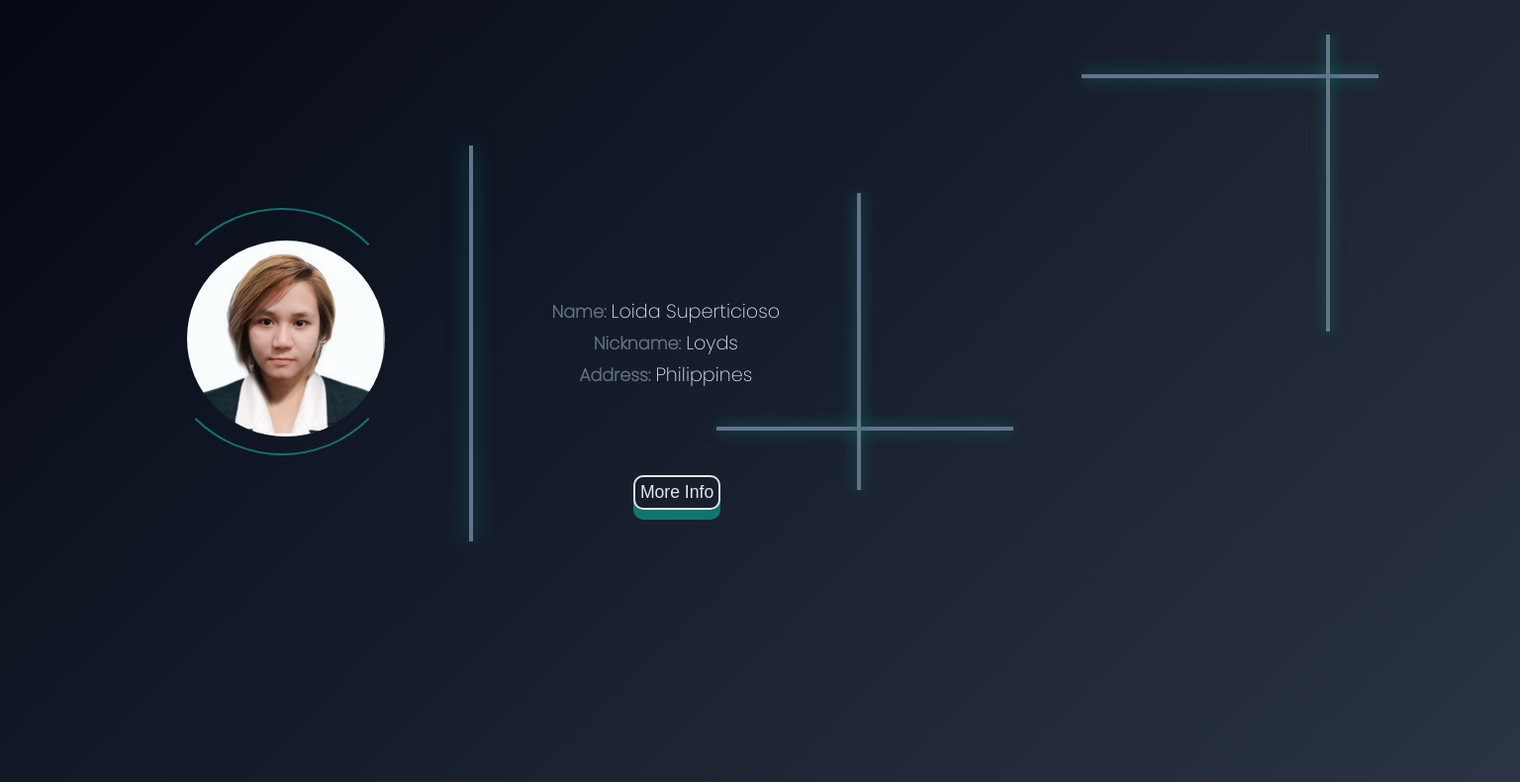
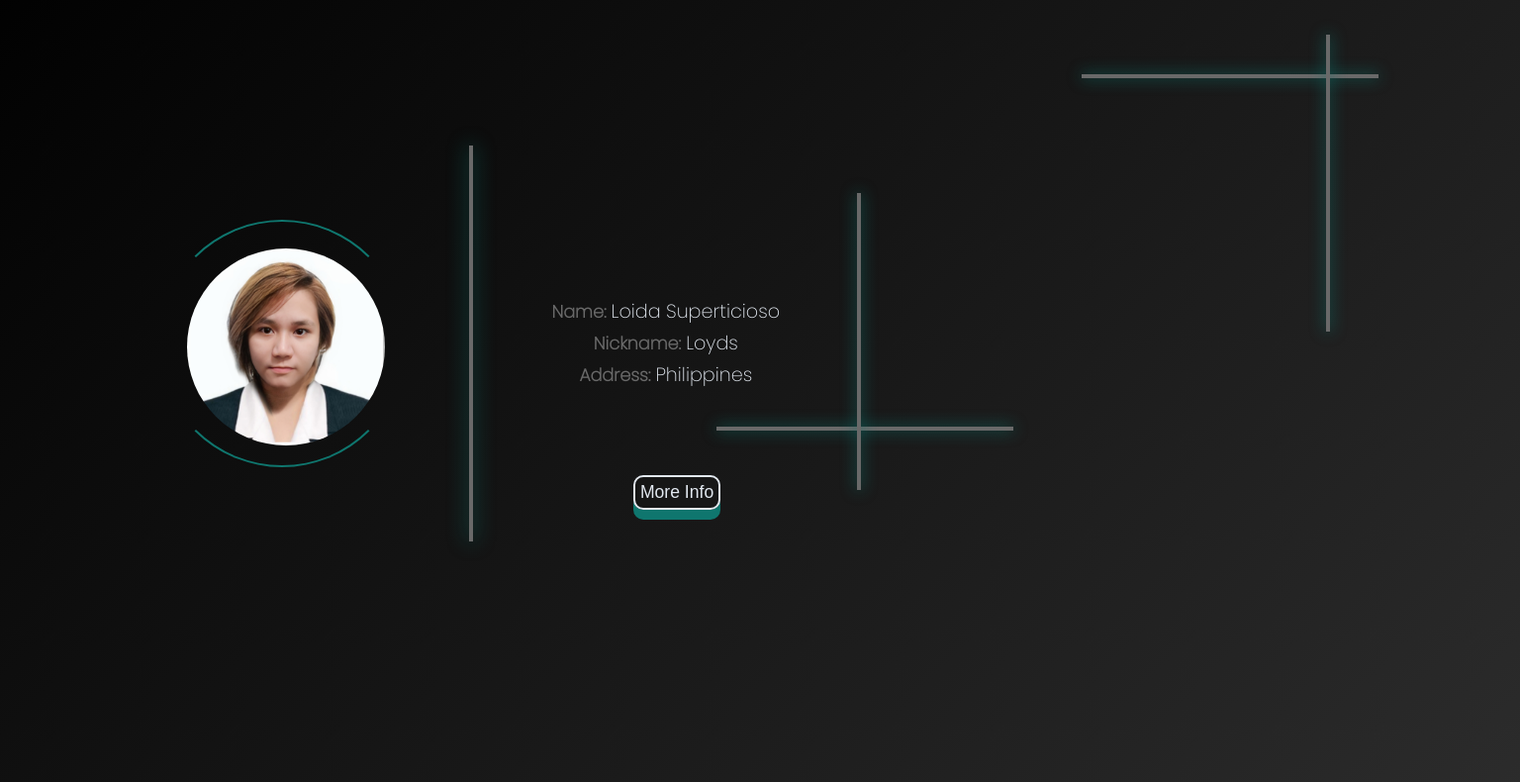
Before and after one commit to Loyds1995/Portfolio-demo, a website built with Vite: page index.html in a window 1536 px wide. Shown: the part 85-875 px from the top of the page at 99% size. Built offline with nearby package versions, Linux system fonts and the light colour scheme; a web font is replaced by a local one.

Commit message:
change bg color

```diff
--- a/components/hero.css
+++ b/components/hero.css
@@ -262,6 +262,11 @@
     }
   }
 
+  .hero-img::after{
+    border-bottom: unset;
+    border-left: unset;
+  }
+
   .hero-img img {
     width: 80%;
     border-radius: 50%;
--- a/components/style.css
+++ b/components/style.css
@@ -1,8 +1,8 @@
 @import url("https://fonts.googleapis.com/css2?family=Atma&family=Poppins:wght@200&display=swap");
 
 :root {
-  --cr-gray950: #030712;
-  --cr-slate500: #64748b;
+  --cr-gray950:#000000;
+  --cr-slate500: #696969;
   --cr-slate200: #e2e8f0;
   --cr-teal700: #0f766e;
 }
```
